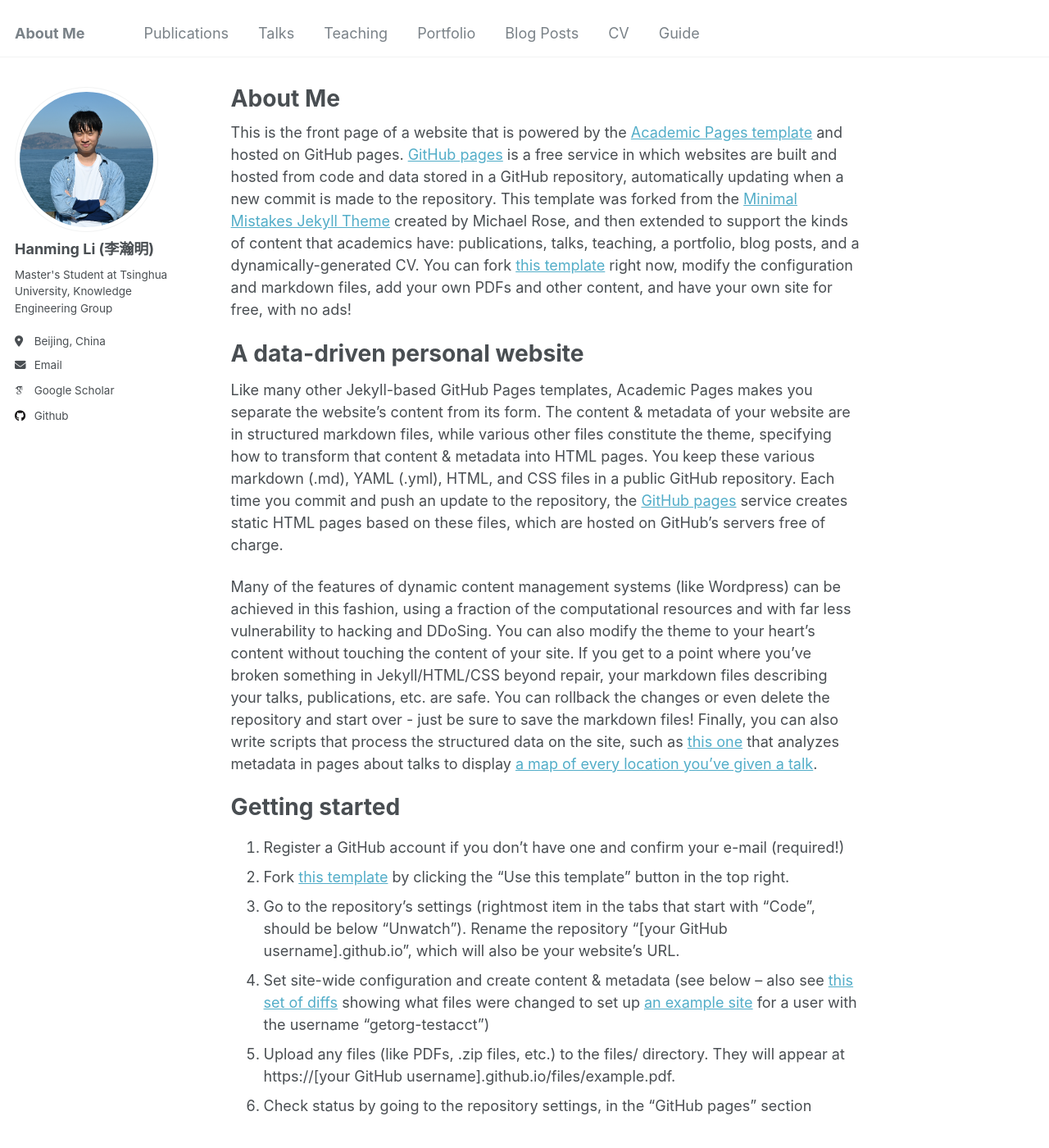
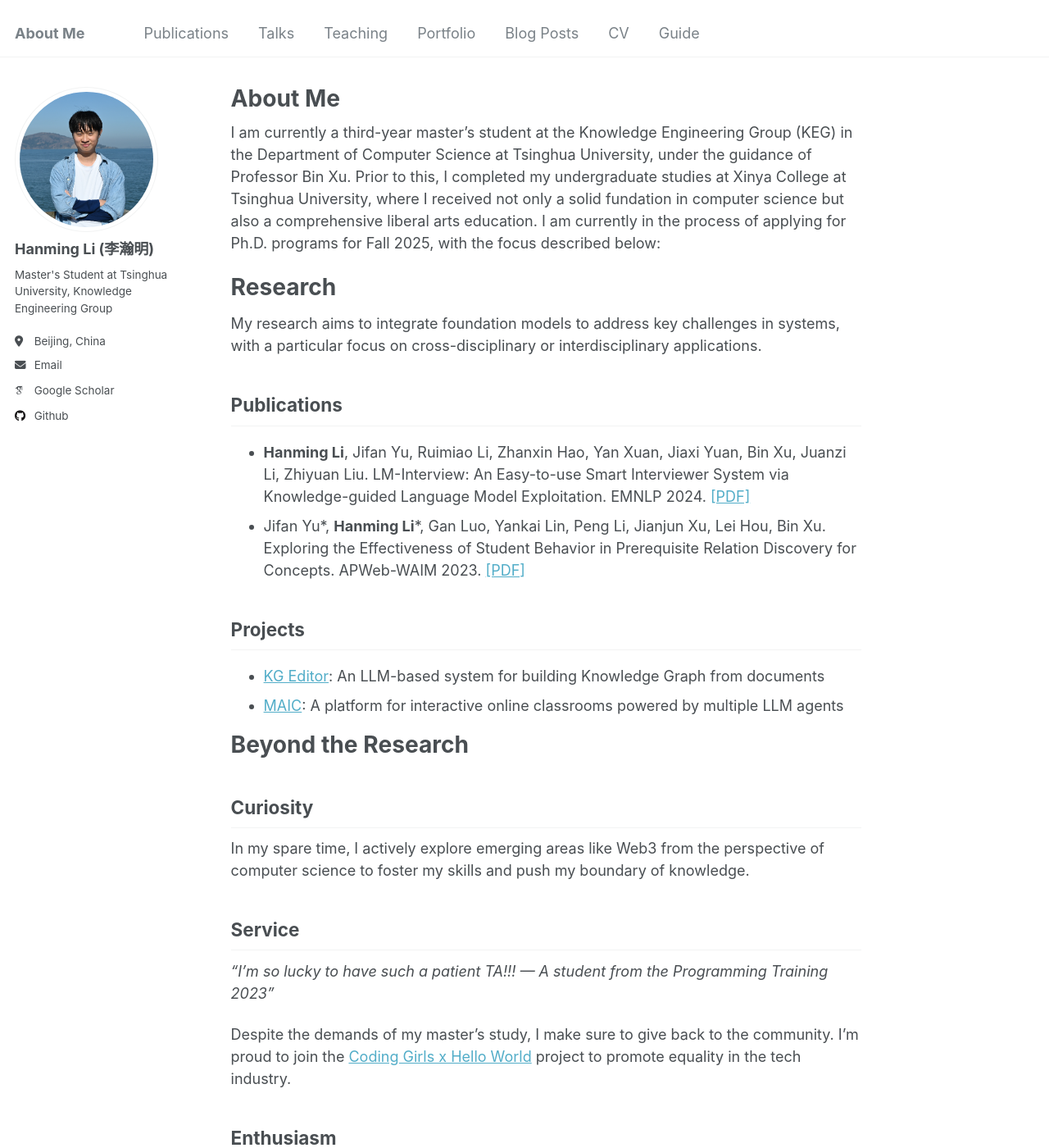
Before and after one commit to HwHunter/HwHunter.github.io, a Jekyll site: the page built from _pages/about.md, in a window 1280 px wide and 1400 px high. Shown: the whole window at 82% size. Built offline with Jekyll 4.4.1, drawn with Linux system fonts in a browser that asks for light colours; some web fonts are replaced; some of the changed text lies outside the part shown.

Commit message:
Write about page.

```diff
--- a/_pages/about.md
+++ b/_pages/about.md
@@ -7,43 +7,38 @@ redirect_from:
   - /about.html
 ---
 
-This is the front page of a website that is powered by the [Academic Pages template](https://github.com/academicpages/academicpages.github.io) and hosted on GitHub pages. [GitHub pages](https://pages.github.com) is a free service in which websites are built and hosted from code and data stored in a GitHub repository, automatically updating when a new commit is made to the repository. This template was forked from the [Minimal Mistakes Jekyll Theme](https://mmistakes.github.io/minimal-mistakes/) created by Michael Rose, and then extended to support the kinds of content that academics have: publications, talks, teaching, a portfolio, blog posts, and a dynamically-generated CV. You can fork [this template](https://github.com/academicpages/academicpages.github.io) right now, modify the configuration and markdown files, add your own PDFs and other content, and have your own site for free, with no ads!
+I am currently a third-year master's student at the Knowledge Engineering Group (KEG) in the Department of Computer Science at Tsinghua University, under the guidance of Professor Bin Xu. Prior to this, I completed my undergraduate studies at Xinya College at Tsinghua University, where I received not only a solid fundation in computer science but also a comprehensive liberal arts education. I am currently in the process of applying for Ph.D. programs for Fall 2025, with the focus described below:
 
-A data-driven personal website
+Research
 ======
-Like many other Jekyll-based GitHub Pages templates, Academic Pages makes you separate the website's content from its form. The content & metadata of your website are in structured markdown files, while various other files constitute the theme, specifying how to transform that content & metadata into HTML pages. You keep these various markdown (.md), YAML (.yml), HTML, and CSS files in a public GitHub repository. Each time you commit and push an update to the repository, the [GitHub pages](https://pages.github.com/) service creates static HTML pages based on these files, which are hosted on GitHub's servers free of charge.
 
-Many of the features of dynamic content management systems (like Wordpress) can be achieved in this fashion, using a fraction of the computational resources and with far less vulnerability to hacking and DDoSing. You can also modify the theme to your heart's content without touching the content of your site. If you get to a point where you've broken something in Jekyll/HTML/CSS beyond repair, your markdown files describing your talks, publications, etc. are safe. You can rollback the changes or even delete the repository and start over - just be sure to save the markdown files! Finally, you can also write scripts that process the structured data on the site, such as [this one](https://github.com/academicpages/academicpages.github.io/blob/master/talkmap.ipynb) that analyzes metadata in pages about talks to display [a map of every location you've given a talk](https://academicpages.github.io/talkmap.html).
+My research aims to integrate foundation models to address key challenges in systems, with a particular focus on cross-disciplinary or interdisciplinary applications.
 
-Getting started
+Publications
+------
+- **Hanming Li**, Jifan Yu, Ruimiao Li, Zhanxin Hao, Yan Xuan, Jiaxi Yuan, Bin Xu, Juanzi Li, Zhiyuan Liu. LM-Interview: An Easy-to-use Smart Interviewer System via Knowledge-guided Language Model Exploitation. EMNLP 2024. [[PDF]](https://aclanthology.org/2024.emnlp-demo.52.pdf)
+- Jifan Yu\*, **Hanming Li**\*, Gan Luo, Yankai Lin, Peng Li, Jianjun Xu, Lei Hou, Bin Xu. Exploring the Effectiveness of Student Behavior in Prerequisite Relation Discovery for Concepts. APWeb-WAIM 2023. [[PDF]](https://link.springer.com/chapter/10.1007/978-981-97-2421-5_24)
+
+Projects
+------
+- [KG Editor](https://www.kgeditor.cn/): An LLM-based system for building Knowledge Graph from documents
+- [MAIC](https://project.maic.chat/): A platform for interactive online classrooms powered by multiple LLM agents
+
+Beyond the Research
 ======
-1. Register a GitHub account if you don't have one and confirm your e-mail (required!)
-1. Fork [this template](https://github.com/academicpages/academicpages.github.io) by clicking the "Use this template" button in the top right.
-1. Go to the repository's settings (rightmost item in the tabs that start with "Code", should be below "Unwatch"). Rename the repository "[your GitHub username].github.io", which will also be your website's URL.
-1. Set site-wide configuration and create content & metadata (see below -- also see [this set of diffs](http://archive.is/3TPas) showing what files were changed to set up [an example site](https://getorg-testacct.github.io) for a user with the username "getorg-testacct")
-1. Upload any files (like PDFs, .zip files, etc.) to the files/ directory. They will appear at https://[your GitHub username].github.io/files/example.pdf.
-1. Check status by going to the repository settings, in the "GitHub pages" section
 
-Site-wide configuration
+Curiosity
 ------
-The main configuration file for the site is in the base directory in [_config.yml](https://github.com/academicpages/academicpages.github.io/blob/master/_config.yml), which defines the content in the sidebars and other site-wide features. You will need to replace the default variables with ones about yourself and your site's github repository. The configuration file for the top menu is in [_data/navigation.yml](https://github.com/academicpages/academicpages.github.io/blob/master/_data/navigation.yml). For example, if you don't have a portfolio or blog posts, you can remove those items from that navigation.yml file to remove them from the header.
 
-Create content & metadata
+In my spare time, I actively explore emerging areas like Web3 from the perspective of computer science to foster my skills and push my boundary of knowledge.
+
+Service
 ------
-For site content, there is one markdown file for each type of content, which are stored in directories like _publications, _talks, _posts, _teaching, or _pages. For example, each talk is a markdown file in the [_talks directory](https://github.com/academicpages/academicpages.github.io/tree/master/_talks). At the top of each markdown file is structured data in YAML about the talk, which the theme will parse to do lots of cool stuff. The same structured data about a talk is used to generate the list of talks on the [Talks page](https://academicpages.github.io/talks), each [individual page](https://academicpages.github.io/talks/2012-03-01-talk-1) for specific talks, the talks section for the [CV page](https://academicpages.github.io/cv), and the [map of places you've given a talk](https://academicpages.github.io/talkmap.html) (if you run this [python file](https://github.com/academicpages/academicpages.github.io/blob/master/talkmap.py) or [Jupyter notebook](https://github.com/academicpages/academicpages.github.io/blob/master/talkmap.ipynb), which creates the HTML for the map based on the contents of the _talks directory).
 
-**Markdown generator**
+*"I'm so lucky to have such a patient TA!!! — A student from the Programming Training 2023"*
 
-The repository includes [a set of Jupyter notebooks](https://github.com/academicpages/academicpages.github.io/tree/master/markdown_generator
-) that converts a CSV containing structured data about talks or presentations into individual markdown files that will be properly formatted for the Academic Pages template. The sample CSVs in that directory are the ones I used to create my own personal website at stuartgeiger.com. My usual workflow is that I keep a spreadsheet of my publications and talks, then run the code in these notebooks to generate the markdown files, then commit and push them to the GitHub repository.
+Despite the demands of my master's study, I make sure to give back to the community. I'm proud to join the [Coding Girls x Hello World](https://codinggirls.cn/en/) project to promote equality in the tech industry.
 
-How to edit your site's GitHub repository
+Enthusiasm
 ------
-Many people use a git client to create files on their local computer and then push them to GitHub's servers. If you are not familiar with git, you can directly edit these configuration and markdown files directly in the github.com interface. Navigate to a file (like [this one](https://github.com/academicpages/academicpages.github.io/blob/master/_talks/2012-03-01-talk-1.md) and click the pencil icon in the top right of the content preview (to the right of the "Raw | Blame | History" buttons). You can delete a file by clicking the trashcan icon to the right of the pencil icon. You can also create new files or upload files by navigating to a directory and clicking the "Create new file" or "Upload files" buttons.
-
-Example: editing a markdown file for a talk
-![Editing a markdown file for a talk](/images/editing-talk.png)
-
-For more info
-------
-More info about configuring Academic Pages can be found in [the guide](https://academicpages.github.io/markdown/), the [growing wiki](https://github.com/academicpages/academicpages.github.io/wiki), and you can always [ask a question on GitHub](https://github.com/academicpages/academicpages.github.io/discussions). The [guides for the Minimal Mistakes theme](https://mmistakes.github.io/minimal-mistakes/docs/configuration/) (which this theme was forked from) might also be helpful.
+To keep it short, I excel at soccer and singing, and actively taking on leadership roles within my activities. Last year, I led my team to win the Zhipu Cup 2023 as captain and received the FMVP award.
```
